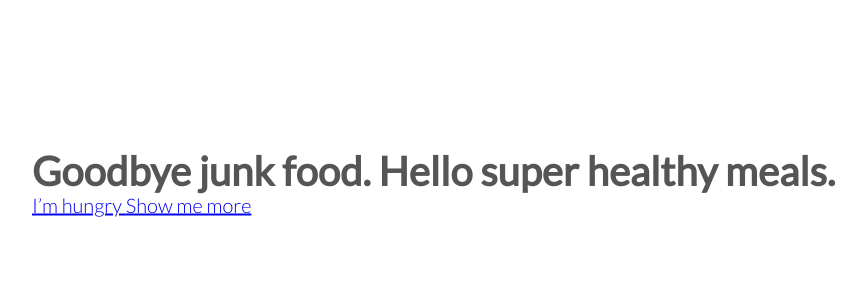
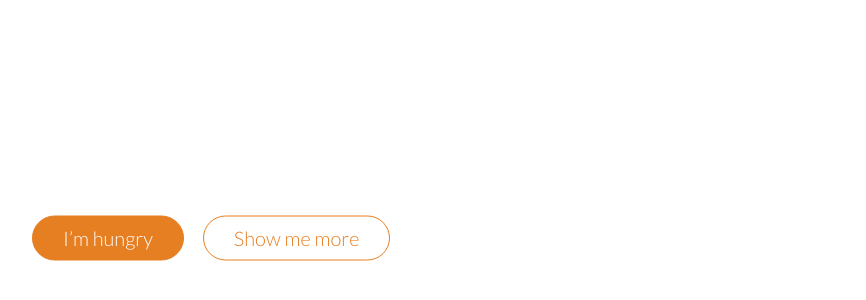
Before and after one commit to LaserPewPew10/omnifood, a plain HTML site: page index.html in a window 1280 px wide. Shown: the part 218-518 px from the top of the page, without its empty margins (38-904 px from the left). Drawn offline with Linux system fonts and the light colour scheme.

Commit message:
adding in css styling for buttons

```diff
--- a/index.html
+++ b/index.html
@@ -16,9 +16,9 @@
   <body>
     <header>
       <div class="hero-text-box">
-        <h1>Goodbye junk food. Hello super healthy meals.</h1>
-        <a href="#">I’m hungry </a>
-        <a href="#">Show me more </a>
+        <h1>Goodbye junk food.<br />Hello super healthy meals.</h1>
+        <a class="btn btn-full" href="#">I’m hungry </a>
+        <a class="btn btn-ghost" href="#">Show me more </a>
       </div>
     </header>
   </body>
--- a/resources/css/style.css
+++ b/resources/css/style.css
@@ -35,5 +35,52 @@ header {
 }
 
 h1 {
-  margin: 0;
+  margin-top: 0;
+  margin-bottom: 20px;
+  color: #fff;
+  font-size: 200%;
+  font-weight: 300;
+  text-transform: uppercase;
+  letter-spacing: 1px;
+  word-spacing: 4px;
 }
+
+.btn:link,
+.btn:visited {
+  display: inline-block;
+  padding: 10px 30px;
+  font-weight: 300;
+  text-decoration: none;
+  border-radius: 200px;
+  transition: background-color 0.2s, border 0.2s, color 0.2s;
+}
+
+.btn-full:link,
+.btn-full:visited {
+  background-color: #e67e22;
+  border: 1px solid #e67e22;
+  color: #fff;
+  margin-right: 15px;
+}
+
+.btn-ghost:link,
+.btn-ghost:visited {
+  border: 1px solid #e67e22;
+  color: #e67e22;
+}
+
+.btn:hover,
+.btn:active {
+  background-color: #cf6d17;
+}
+
+.btn-full:hover,
+.btn-full:active {
+  border: 1px solid #e67e22;
+}
+
+.btn-ghost:hover,
+.btn-ghost:active {
+  border: 1px solid #e67e22;
+  color: #fff;
+}
```
Also changed, not shown: 2 other files.
